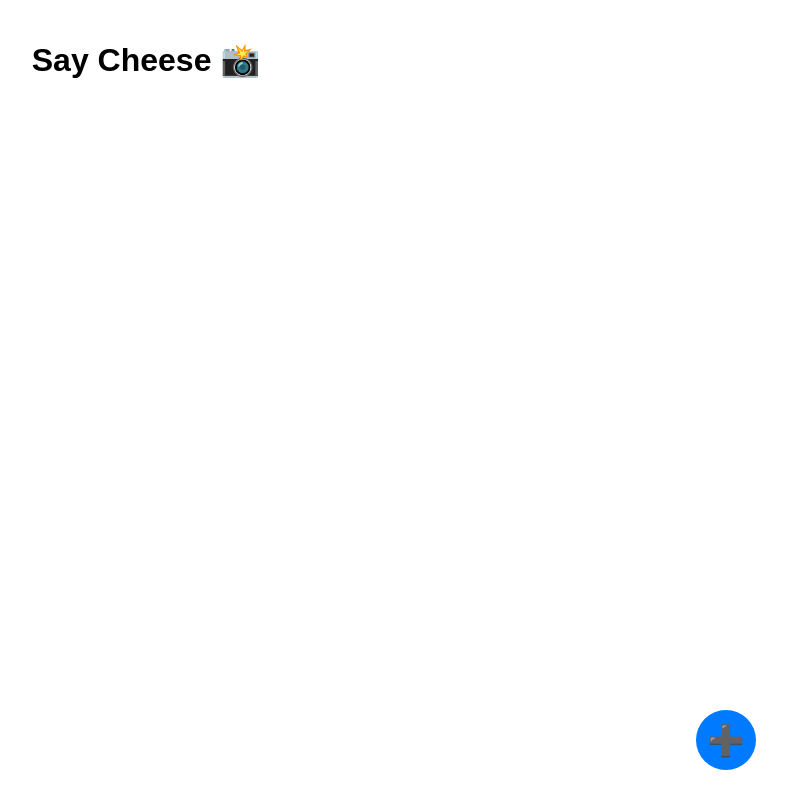
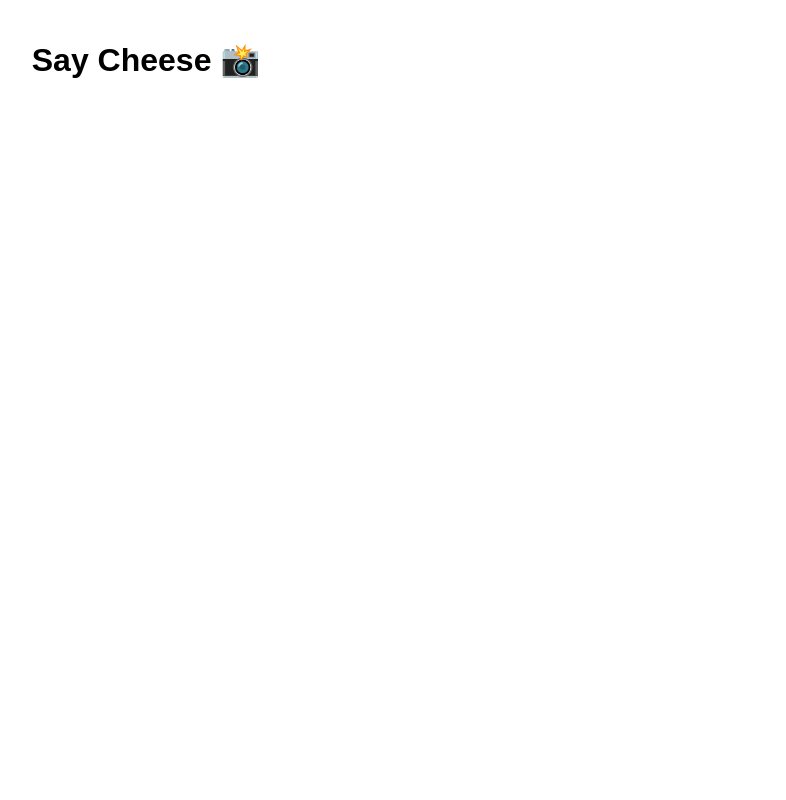
Before and after one commit to samir10068/SayCheese, a React (Create React App) app in the folder client/: page / in a window 1280 px wide. Shown: the whole page, without its empty margins (494-1280 px from the left). Built offline with nearby package versions, Linux system fonts and the light colour scheme.

Commit message:
Initial commit

```diff
--- a/client/src/App.js
+++ b/client/src/App.js
@@ -90,20 +90,24 @@ function App() {
         </div>
       )}
 
-      <div className="fab-wrapper">
-        <button className={`fab-button ${menuOpen ? 'spin' : ''}`} onClick={toggleMenu}>
-          ➕
+      {/* open camera  */}
           <input
     type="file"
     accept="image/*"
     capture="environment"
     style={{ display: 'none' }}
-    onChange={handleGalleryUpload}
+    onChange={(e) => {
+      const file = e.target.files[0];
+      if (file) {
+        setPhoto(file);
+        uploadFile(file);
+      }
+    }}
   />
-        </button>
+
 
       </div>
-    </div>
+
   );
 }
 
```
